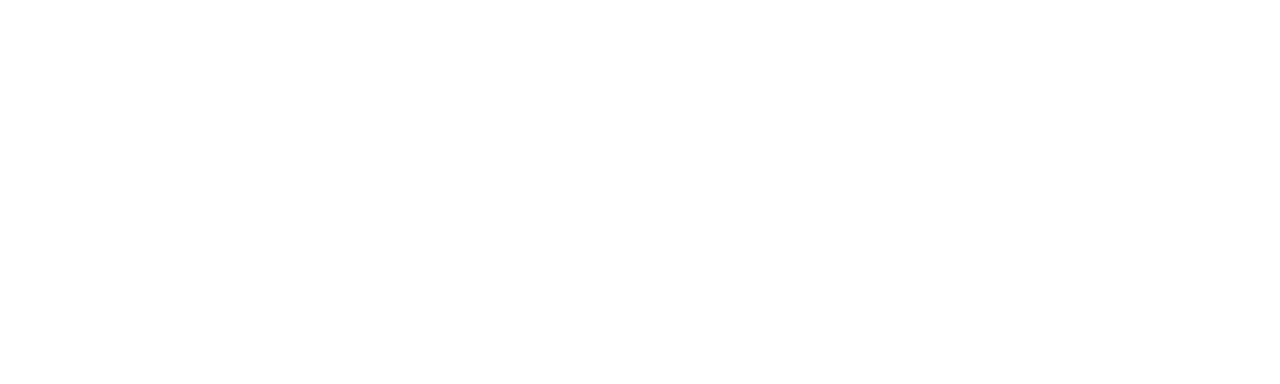
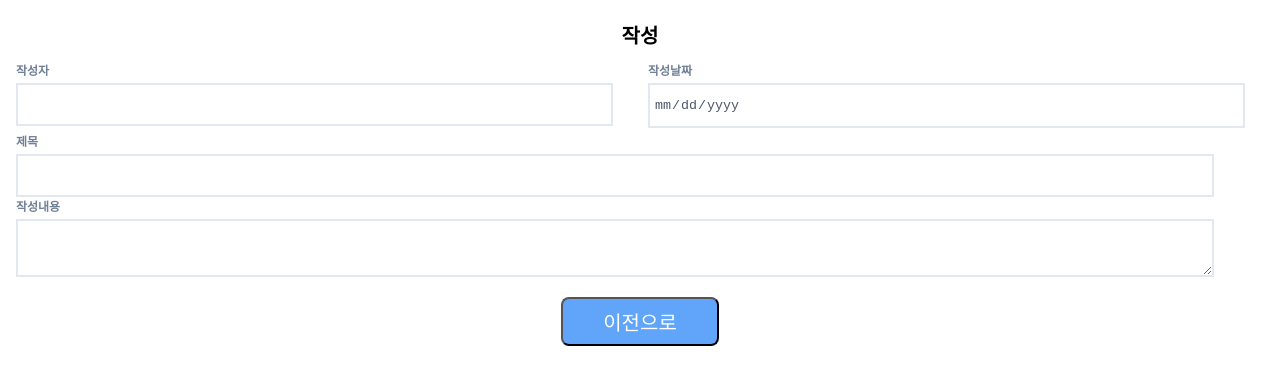
Before and after one commit to dohyean/schedule-expenditure-project, a React (Create React App) app in the folder my-app/: page /postboard_content in a window 1280 px wide. Before the commit this address had no page. Shown: the top 384 px of the page. Built offline with nearby package versions, Linux system fonts and the light colour scheme.

Commit message:
2023-08-22 postboard
postboard_content 추가

```diff
--- a/my-app/src/App.tsx
+++ b/my-app/src/App.tsx
@@ -1,6 +1,6 @@
 import React from "react";
 // import Post from './Components/PostBoard';
-import Post from "./Components/PostBoard";
+import PostBoard from "./Components/PostBoard";
 import { BrowserRouter } from "react-router-dom";
 import { Route, Routes } from "react-router-dom";
 import Find_id from "./Components/Find_id";
@@ -11,8 +11,9 @@
 import PostBoard_Complaint from "./Components/PostBoard_Complaint";
 import PostBoard_Insert from "./Components/PostBoard_Insert";
 import PostModal from "./Components/PostModal";
+import PostBoard_Content from "./Components/PostBoard_Content";
+import Main from "./Components/Main";
 
-import Test_login from "./Components/Login";
 import Test_Page from "./Components/test/Test_page";
 
 const App = () => {
@@ -21,8 +22,8 @@
       <BrowserRouter>
         <header className="App-header">
           <Routes>
-            {/* <Route path="/" element={<Post />}></Route> */}
-            <Route path="/" element={<Post />}></Route>
+            <Route path="/" element={<Main />}></Route>
+            <Route path="/postboard" element={<PostBoard />}></Route>
             <Route path="/find_id" element={<Find_id />}></Route>
             <Route path="/find_pw" element={<Find_pw />}></Route>
             <Route path="/create" element={<Create />}></Route>
@@ -42,6 +43,10 @@
               path="/postboard_insert"
               element={<PostBoard_Insert />}
             ></Route>
+            <Route
+              path="/postboard_content"
+              element={<PostBoard_Content />}
+            ></Route>
           </Routes>
         </header>
       </BrowserRouter>
--- /dev/null
+++ b/my-app/src/Components/Main.tsx
@@ -0,0 +1,17 @@
+import React, { useEffect } from "react";
+import { useNavigate } from "react-router-dom";
+
+function Main() {
+  const navigate = useNavigate();
+  function Start() {
+    navigate("/PostBoard", {
+      state: { cur_num: 1 },
+    });
+  }
+  useEffect(() => {
+    Start();
+  }, []);
+  return <div></div>;
+}
+
+export default Main;
--- a/my-app/src/Components/PostBoard.tsx
+++ b/my-app/src/Components/PostBoard.tsx
@@ -1,4 +1,5 @@
 import React, { useState, useEffect } from "react";
+import { useLocation } from "react-router-dom";
 import "../Style/PostBoard.css";
 /* import TopMenu from './TopMenu'; */
 import Login from "./Login";
@@ -18,8 +19,10 @@
 }
 
 const PostBoard: React.FC = () => {
+  const location = useLocation();
+  const user_info = { ...location.state };
   const [notice, setNotice] = useState<PostItem[]>([]);
-  const [cur_num, setCurNum] = useState<number>(1);
+  const [cur_num, setCurNum] = useState<number>(user_info.cur_num);
   const [loading, setLoading] = useState(false);
   const [data_change, setDataChange] = useState<number>(1);
 
@@ -52,7 +55,6 @@
     await PostBoard_Data_Save.Send_Notice_Five_Data(socket, cur_num);
     const data = await PostBoard_Data_Save.Rec_Notice_Five_Data(socket);
     await use_notice_save_data(data);
-    console.log(data);
     socket.disconnect();
   }
 
@@ -116,7 +118,7 @@
                     <PostTr
                       info={notice}
                       user_id={""}
-                      notice_complaint={"공지사항"}
+                      notice_complaint={"로그인 공지사항"}
                       cur_num={cur_num}
                       handleDataChange={set_data_change}
                     />
--- /dev/null
+++ b/my-app/src/Components/PostBoard_Content.tsx
@@ -0,0 +1,109 @@
+import React, { useState, useEffect } from "react";
+import { useNavigate, useLocation } from "react-router-dom";
+import "../Style/PostFunc.css";
+
+interface FormValues {
+  id: string;
+  name: string;
+  date: string;
+  title: string;
+  content: string;
+}
+
+function PostBoard_Content() {
+  const location = useLocation();
+  const user_info = { ...location.state };
+
+  const navigate = useNavigate();
+
+  const [form, setForm] = useState<FormValues>({
+    id: user_info.id,
+    name: user_info.name,
+    date: user_info.date,
+    title: user_info.title,
+    content: user_info.content,
+  });
+
+  function Go_Back() {
+    if (user_info.notice_complaint === "공지사항") {
+      navigate("/PostBoard_Notice", {
+        state: { id: user_info.id, cur_num: user_info.cur_num },
+      });
+    } else if (user_info.notice_complaint === "불만사항") {
+      navigate("/postboard_complaint", {
+        state: { id: user_info.id, cur_num: user_info.cur_num },
+      });
+    } else {
+      navigate("/", {
+        state: { cur_num: user_info.cur_num },
+      });
+    }
+  }
+
+  return (
+    <form className="add_area">
+      <h3 className="h3">{user_info.title} 작성</h3>
+      <div className="add1">
+        <label htmlFor="username" className="label">
+          작성자
+          <br></br>
+          <input
+            className="input_label"
+            required
+            type="text"
+            name="name"
+            readOnly={true}
+            value={form.name}
+          />
+        </label>
+        <br></br>
+        <label htmlFor="date" className="label">
+          작성날짜
+          <br></br>
+          <input
+            className="input_label"
+            required
+            type="date"
+            name="date"
+            readOnly={true}
+            value={form.date}
+          />
+        </label>
+      </div>
+      <div className="add2">
+        <label htmlFor="title" className="label">
+          제목
+          <br></br>
+          <input
+            className="input_label"
+            required
+            type="text"
+            name="title"
+            readOnly={true}
+            value={form.title}
+          />
+        </label>
+      </div>
+      <div className="add2">
+        <label htmlFor="content" className="label">
+          작성내용
+          <br></br>
+          <textarea
+            className="input_label"
+            required
+            name="content"
+            readOnly={true}
+            value={form.content}
+          />
+        </label>
+      </div>
+      <div className="save">
+        <button className="save_btn" type="button" onClick={Go_Back}>
+          이전으로
+        </button>
+      </div>
+    </form>
+  );
+}
+
+export default PostBoard_Content;
--- a/my-app/src/Components/PostTd.tsx
+++ b/my-app/src/Components/PostTd.tsx
@@ -54,7 +54,6 @@
   }
 
   const onEdit = () => {
-    alert(cur_num);
     navigate("/postmodal", {
       state: {
         item: item,
@@ -65,15 +64,38 @@
   };
 
   // 여기에 sql 데이터 연동 편집 기능 넣기
+  const onContent = () => {
+    navigate("/postboard_content", {
+      state: {
+        id: item.id,
+        name: item.name,
+        date: item.date,
+        title: item.title,
+        content: item.content,
+        notice_complaint: notice_complaint,
+        cur_num: cur_num,
+      },
+    });
+  };
 
   if (item.id === user_id) {
     return (
       <tr className="tr2">
-        <tbody className="tb">{item.order}</tbody>
-        <tbody className="tb">{item.name}</tbody>
-        <tbody className="tb">{item.date}</tbody>
-        <tbody className="tb">{item.title}</tbody>
-        <tbody className="tb">{item.content}</tbody>
+        <tbody className="tb" onClick={onContent}>
+          {item.order}
+        </tbody>
+        <tbody className="tb" onClick={onContent}>
+          {item.name}
+        </tbody>
+        <tbody className="tb" onClick={onContent}>
+          {item.date}
+        </tbody>
+        <tbody className="tb" onClick={onContent}>
+          {item.title}
+        </tbody>
+        <tbody className="tb" onClick={onContent}>
+          {item.content}
+        </tbody>
         <tbody onClick={onEdit} className="edit_btn">
           <FontAwesomeIcon icon={faEdit} />
         </tbody>
@@ -85,11 +107,21 @@
   } else {
     return (
       <tr className="tr2">
-        <tbody className="tb">{item.order}</tbody>
-        <tbody className="tb">{item.name}</tbody>
-        <tbody className="tb">{item.date}</tbody>
-        <tbody className="tb">{item.title}</tbody>
-        <tbody className="tb">{item.content}</tbody>
+        <tbody className="tb" onClick={onContent}>
+          {item.order}
+        </tbody>
+        <tbody className="tb" onClick={onContent}>
+          {item.name}
+        </tbody>
+        <tbody className="tb" onClick={onContent}>
+          {item.date}
+        </tbody>
+        <tbody className="tb" onClick={onContent}>
+          {item.title}
+        </tbody>
+        <tbody className="tb" onClick={onContent}>
+          {item.content}
+        </tbody>
         <tbody className="not_use_edit_btn">
           <FontAwesomeIcon icon={faEdit} />
         </tbody>
```
